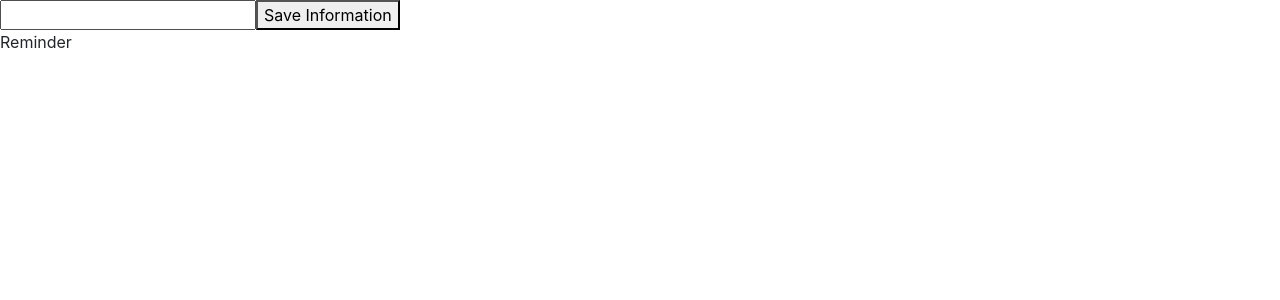
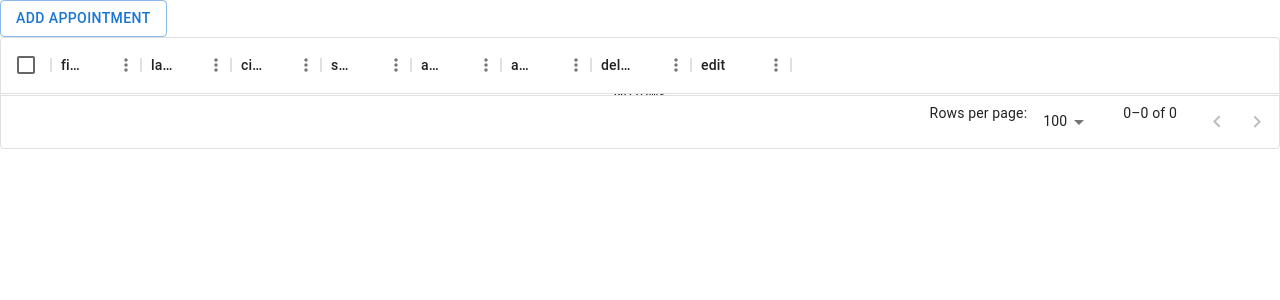
Before and after one commit to divyesh2123/weltec-9-myapp-jsz, a React (Create React App) app: page / in a window 1280 px wide. Shown: the top 300 px of the page. Built offline with nearby package versions, Linux system fonts and the light colour scheme.

Commit message:
changes for an  appointment

```diff
--- /dev/null
+++ b/src/Appointment.js
@@ -0,0 +1,68 @@
+import React, { useState } from 'react'
+import AppointmentDisplay from './AppointmentDisplay'
+import AppointmentForm from './AppointmentForm'
+import Button from '@mui/material/Button';
+export default function Appointment() {
+
+    const [open, setOpen] = React.useState(false);
+
+    const [data,setData] = useState([]);
+
+    const [id,setId]= useState(-1);
+
+    const handleClickOpen = () => {
+      setOpen(true);
+    };
+
+    const handleClickClose = () => {
+        setOpen(false);
+      };
+
+      const removeItem = (id)=> {
+
+        let d = [...data].filter((value)=> {
+
+          return value.id != id;
+
+        });
+
+        setData(d);
+
+      }
+
+
+      const editItem = (id)=> {
+
+
+
+       setOpen(true);
+       setId(id);
+
+      }
+
+
+  return (
+    <div>
+
+<Button variant="outlined" onClick={handleClickOpen}>
+       Add Appointment
+      </Button>
+            <AppointmentForm open={open}
+             onClose={handleClickClose}
+
+            data={data}
+            setData={setData}
+            id={id}
+
+            setId={setId}
+            />
+
+            <AppointmentDisplay data={data} remove={removeItem}
+
+            edit= {editItem}
+            />
+
+
+    </div>
+  )
+}
--- /dev/null
+++ b/src/AppointmentDisplay.js
@@ -0,0 +1,86 @@
+import { DataGrid } from '@mui/x-data-grid';
+import React from 'react'
+
+export default function AppointmentDisplay(props) {
+
+    const columns = [
+
+        {
+            field: "firstName",
+            headerName: "firstName",
+            width: 90
+        },
+        {
+            field: "lastName",
+            headerName: "lastName",
+            width: 90
+        },
+        {
+            field: "city",
+            headerName: "city",
+            width: 90
+        },
+        {
+            field: "state",
+            headerName: "state",
+            width: 90
+        },
+        {
+            field: "address1",
+            headerName: "address1",
+            width: 90
+        },
+        {
+            field: "address2",
+            headerName: "address another",
+            width: 90
+        },
+        {
+            field : "delete",
+            headerName : "delete",
+            renderCell: (params) => {
+
+                console.log(params);
+                 // you will find row info in params
+                return (<button onClick={()=>{
+
+                    props.remove(params.row.id);
+
+                  }}>Delete</button>)
+              }
+
+        },
+        {
+            field : "edit",
+            headerName : "edit",
+            renderCell: (params) => {
+
+                console.log(params);
+                 // you will find row info in params
+                return (<button onClick={()=>{
+
+                    props.edit(params.row.id);
+
+                  }}>edit</button>)
+              }
+
+        }
+
+    ]
+
+    console.log(props.data);
+  return (
+    <div>
+  <DataGrid
+
+    rows={props.data}
+    columns={columns}
+    pageSize={5}
+    rowsPerPageOptions={[5]}
+    checkboxSelection
+    ></DataGrid>
+
+
+    </div>
+  )
+}
--- /dev/null
+++ b/src/AppointmentForm.js
@@ -0,0 +1,167 @@
+import React from 'react'
+import Button from '@mui/material/Button';
+import TextField from '@mui/material/TextField';
+import Dialog from '@mui/material/Dialog';
+import DialogActions from '@mui/material/DialogActions';
+import DialogContent from '@mui/material/DialogContent';
+import DialogContentText from '@mui/material/DialogContentText';
+import DialogTitle from '@mui/material/DialogTitle';
+import { useFormik } from 'formik';
+
+export default function AppointmentForm(props) {
+
+
+
+    let t = [...props.data].find((value)=> {
+
+      return value.id == props.id;
+    })
+
+
+
+   const formik = useFormik({
+        initialValues : {
+
+            firstName :  props.id >0? t.firstName : "",
+            lastName : props.id >0? t.lastName : "",
+            city : props.id >0?t.city : "",
+            state: props.id >0? t.state: "",
+            address1: props.id >0? t.address1 : "",
+            address2: props.id >0? t.address2 : ""
+        },
+        enableReinitialize: true,
+
+        onSubmit :   (values)=> {
+
+
+
+            console.log(values);
+
+            let tp =[...props.data];
+
+            if(props.id >0)
+            {
+
+
+              tp = tp.map((a)=> {
+
+                if(a.id == props.id)
+              {
+                return {...values,id : props.id};
+              }
+              else
+              {
+                return a;
+              }
+
+              })
+
+
+            }
+            else
+            {
+
+            tp.push({...values, id : tp.length +1});
+            }
+
+            props.setId(-1);
+            props.setData(tp);
+            formik.resetForm();
+            props.onClose();
+
+        }
+
+
+
+
+    })
+  return (
+    <Dialog open={props.open} onClose={props.onClose}>
+    <DialogTitle>Subscribe</DialogTitle>
+    <DialogContent>
+      <DialogContentText>
+        To subscribe to this website, please enter your email address here. We
+        will send updates occasionally.
+      </DialogContentText>
+
+
+      <TextField
+        autoFocus
+        margin="dense"
+        id="firstName"
+        label="first Name"
+        type="text"
+        value={formik.values.firstName}
+        fullWidth
+        variant="standard"
+        onChange={formik.handleChange}
+        name="firstName"
+      />
+       <TextField
+        autoFocus
+        margin="dense"
+        id="lastName"
+        label="last Name"
+        type="text"
+        value={formik.values.lastName}
+        fullWidth
+        variant="standard"
+        name='lastName'
+        onChange={formik.handleChange}
+      />
+       <TextField
+        autoFocus
+        margin="dense"
+        id="city"
+        label="city"
+        type="text"
+        name='city'
+        value={formik.values.city}
+        fullWidth
+        variant="standard"
+        onChange={formik.handleChange}
+      />
+       <TextField
+        autoFocus
+        margin="dense"
+        id="state"
+        label="state"
+        type="text"
+        name='state'
+        value={formik.values.state}
+        fullWidth
+        variant="standard"
+        onChange={formik.handleChange}
+      />
+       <TextField
+        autoFocus
+        margin="dense"
+        id="address1"
+        name='address1'
+        label="address1"
+        type="text"
+        value={formik.values.address1}
+        fullWidth
+        variant="standard"
+        onChange={formik.handleChange}
+      />
+       <TextField
+        autoFocus
+        margin="dense"
+        id="address2"
+        label="address2"
+        name='address2'
+        type="text"
+        value={formik.values.address2}
+        fullWidth
+        variant="standard"
+        onChange={formik.handleChange}
+      />
+    </DialogContent>
+    <DialogActions>
+      <Button onClick={props.onClose}>Cancel</Button>
+      <Button  onClick={formik.handleSubmit}>Save</Button>
+    </DialogActions>
+  </Dialog>
+  )
+}
--- a/src/index.js
+++ b/src/index.js
@@ -1,37 +1,18 @@
 import React from 'react';
 import ReactDOM from 'react-dom/client';
-import './index.css';
-import App from './App';
+
 import reportWebVitals from './reportWebVitals';
-import MyDisplay from './MyDisplay';
-import MyCounter from './MyCounter';
-import Employee from './Employee';
-import { User } from './User';
-import Registraion from './Registraion';
-import Login from './Login';
-import ManageEmployee from './ManageEmployee';
-import ListAccount from './ListAccount';
+
+
 import   './global.js'
-import ListWithAuthorization from './ListWithAuthorization';
-import FormikWithValidation from './FormikWithValidation';
-import BasicWithoutField from './BasicWithoutField';
-import SignupForm from './FormikWithHook';
-import EmployeeWithYup from './EmployeeWithYup';
-import MyEmp from './MyEmp';
-import DynamicForm from './DynamicForm';
-import FullFormFunction from './FullFormFunction';
-import BasicForm from './BasicForm';
-import ToDoList from './ToDoList';
-import Parent from './Parent';
-import ShowMoreTextToggle from './ShowMoreTextToggle';
-import DisplayMyData from './DisplayMyData';
-import RemiderList from './RemiderList';
+
+import Appointment from './Appointment';
 
 const root = ReactDOM.createRoot(
   document.getElementById('root'));
 root.render(
   <React.StrictMode>
-    <RemiderList/>
+    <Appointment/>
   </React.StrictMode>
 );
 
```
